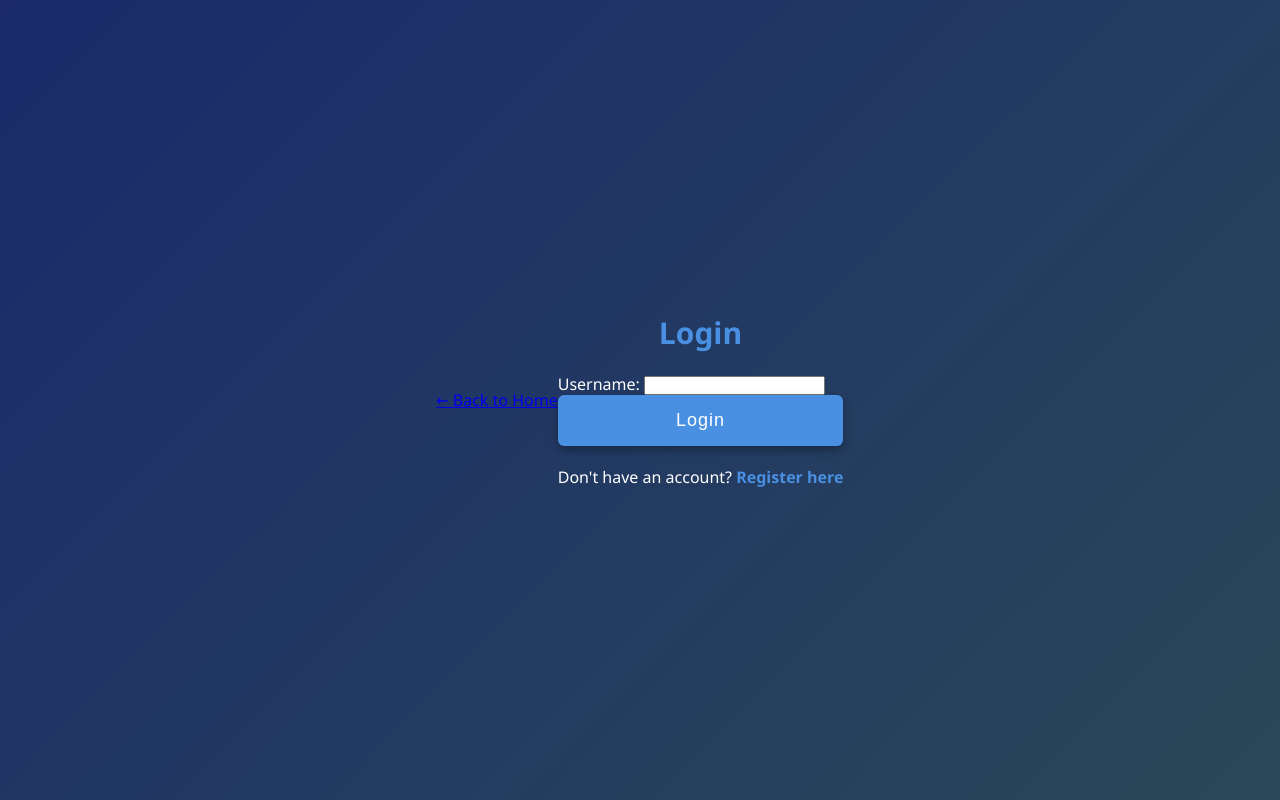
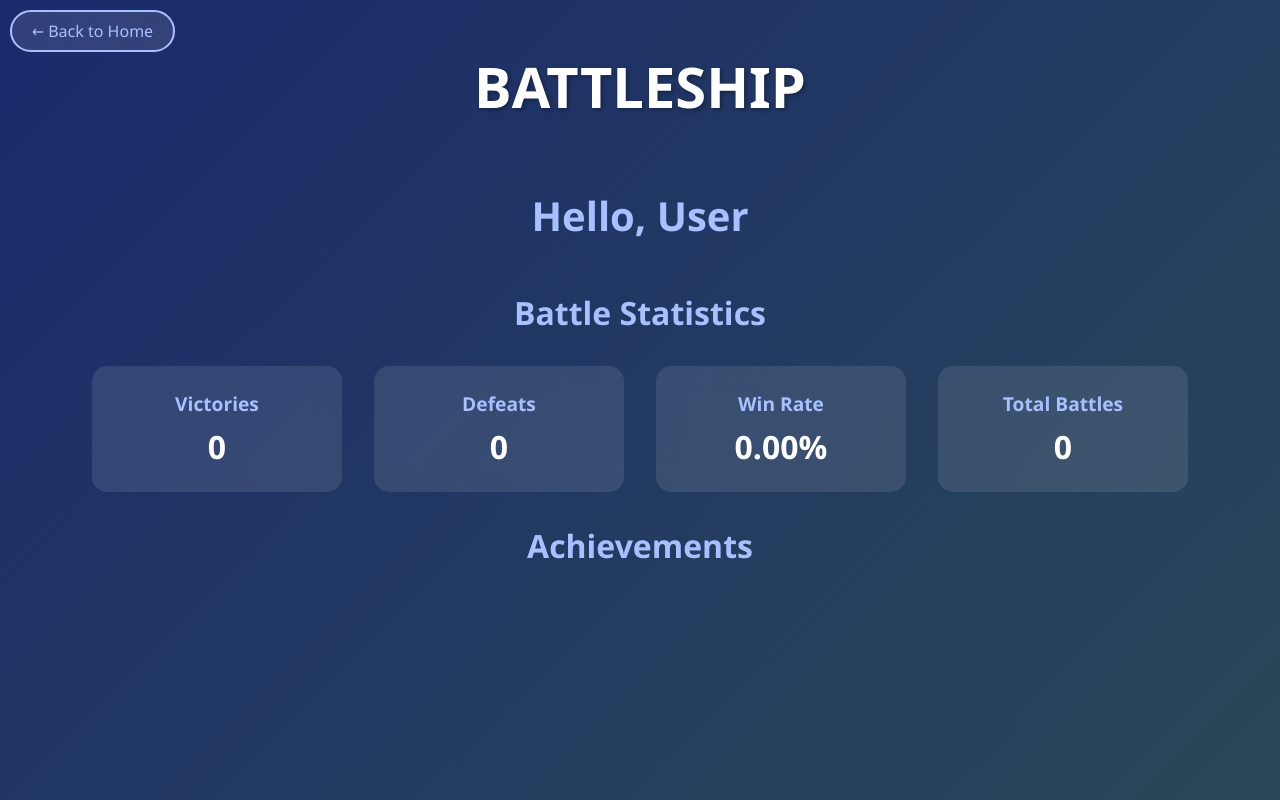
Before and after one commit to danilomm0/Battleship-Online, a website: page public/account.html in a window 1280 px wide. Drawn offline with Linux system fonts and the light colour scheme; files whose address does not match are found by name.

Commit message:
unbroke account.html

```diff
--- a/public/account.html
+++ b/public/account.html
@@ -4,45 +4,76 @@
 <head>
     <meta charset="UTF-8">
     <meta name="viewport" content="width=device-width, initial-scale=1.0">
-    <title>Login and Account Creation</title>
-    <script src="/js/cacheContent.js"></script>
-    <link rel="stylesheet" href="/css/login.css">
+    <title>Account Page</title>
+    <link rel="stylesheet" href="/css/account.css">
+    <script src="/js/d3.js"></script>
 </head>
 
 <body>
-    <div class="navbar">
-        <a href="/" class="homeLink">&larr; Back to Home</a>
+    <div class="nav">
+        <a href="/" class="back_button">← Back to Home</a>
     </div>
 
-    <div class="formWrapper">
-        <h2 id="formHeader">Login</h2>
-
-        <div id="loginSection" class="formGroup">
-            <form id="loginForm" method="POST">
-                <div id="loginError" class="errorText" style="color: red;">
-                </div>
-                <div class="inputGroup">
-                    <label for="loginUsername">Username:</label>
-                    <input type="text" id="loginUsername" name="username" required>
-                </div>
-                <button type="submit">Login</button>
-            </form>
-            <p>Don't have an account? <a href="#" id="toRegisterLink">Register here</a></p>
+    <div class="header">
+        <h1 id="battleship" class="title">BATTLESHIP</h1>
+    </div>
+    <div class="account">
+        <div class="profile-section">
+            <h1 id="username" class="profile-title">Hello, User</h1>
         </div>
 
-        <div id="registerSection" class="formGroup" style="display: none;">
-            <form id="registerForm" method="POST">
-                <div id="registerError" class="errorText" style="color: red;"></div>
-                <div class="inputGroup">
-                    <label for="registerUsername">Username:</label>
-                    <input type="text" id="registerUsername" name="username" required>
+        <div class="container">
+            <h2>Battle Statistics</h2>
+            <div class="grid">
+                <div class="card">
+                    <h3>Victories</h3>
+                    <div id="wins" class="stat-value">0</div>
                 </div>
-                <button type="submit">Register</button>
-            </form>
-            <p>Already have an account? <a href="#" id="toLoginLink">Login here</a></p>
+                <div class="card">
+                    <h3>Defeats</h3>
+                    <div id="losses" class="stat-value">0</div>
+                </div>
+                <div class="card">
+                    <h3>Win Rate</h3>
+                    <div id="winrate" class="stat-value">0.00%</div>
+                </div>
+                <div class="card">
+                    <h3>Total Battles</h3>
+                    <div id="total" class="stat-value">0</div>
+                </div>
+            </div>
+        </div>
+
+        <div class="container">
+            <h2>Achievements</h2>
+            <div class="grid">
+                <div id="none" class="card hidden">
+                    <h4>None</h4>
+                    <div class="achievement-desc">Play more to get
+                        achievements</div>
+                </div>
+                <div id="firstblood" class="card hidden">
+                    <h4>First Blood</h4>
+                    <div class="achievement-desc">Win your first battle
+                    </div>
+                </div>
+                <div id="tactician" class="card hidden">
+                    <h4>Master Tactician</h4>
+                    <div class="achievement-desc">Win 50 battles</div>
+                </div>
+                <div id="admiral" class="card hidden">
+                    <h4>Fleet Admiral</h4>
+                    <div class="achievement-desc">Achieve 75% win rate
+                    </div>
+                </div>
+                <div id="veteran" class="card hidden">
+                    <h4>Veteran Commander</h4>
+                    <div class="achievement-desc">Play 100 battles</div>
+                </div>
+            </div>
         </div>
     </div>
-    <script src="/js/login.js"></script>
+    <script src="/js/account.js"></script>
 </body>
 
 </html>
```
